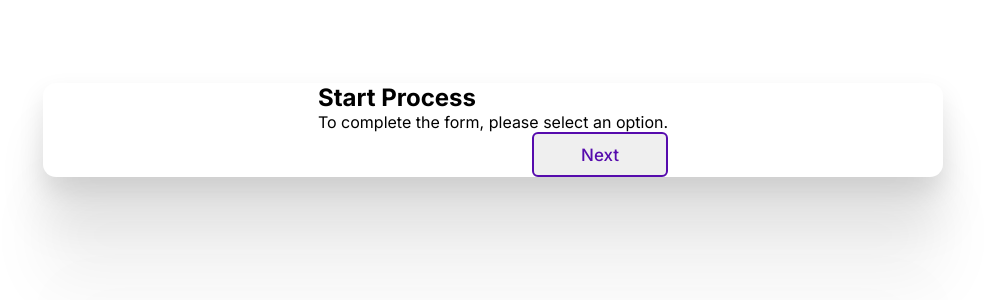
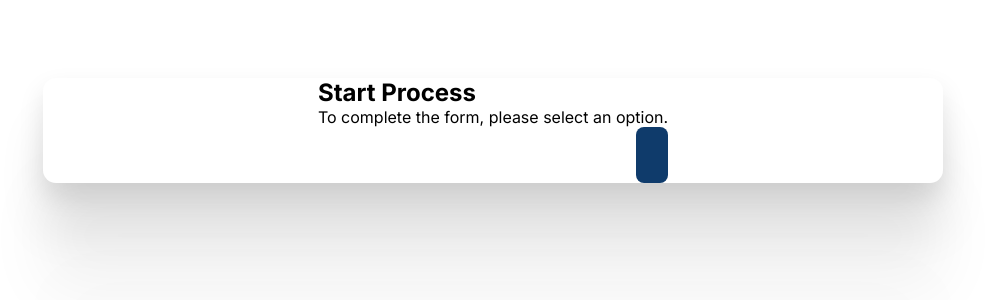
Before and after one commit to ProgrammingWithZakarya/dynamic-multi-step-form, a React (Vite) app: page / in a window 1280 px wide. Shown: the part 270-570 px from the top of the page, without its empty margins (147-1132 px from the left). Built offline with nearby package versions, Linux system fonts and the light colour scheme.

Commit message:
[edit]: redesgined TextField and Button components

```diff
--- a/src/components/Button.tsx
+++ b/src/components/Button.tsx
@@ -1,16 +1,33 @@
-import { MouseEvent, PropsWithChildren } from "react";
+import { MouseEvent, ReactNode } from "react";
 
 interface ButtonProps {
   className?: string;
   type?: HTMLButtonElement["type"];
   onClick?(event: MouseEvent): void;
+  icon?: ReactNode;
   isDisabled?: boolean;
+  label?: string;
+  variant?: "primary" | "secondary";
 }
 
-const Button = (props: PropsWithChildren<ButtonProps>) => {
-  const { className = "", isDisabled, ...rest } = props;
+const Button = (props: ButtonProps) => {
+  const {
+    label,
+    icon,
+    className = "",
+    variant = "primary",
+    isDisabled,
+    ...rest
+  } = props;
   return (
-    <button className={`button ${className}`} disabled={isDisabled} {...rest} />
+    <button
+      className={`button button-${variant} ${className}`}
+      disabled={isDisabled}
+      {...rest}
+    >
+      {!!label && <span className="button__label">{label}</span>}
+      {!!icon && <span className="button__icon-wrapper">{icon}</span>}
+    </button>
   );
 };
 
--- a/src/components/form/TextField.tsx
+++ b/src/components/form/TextField.tsx
@@ -25,20 +25,18 @@ const TextField = (props: TextFieldProps) => {
 
   return (
     <div className={`input-container ${className}`}>
-      <label className="label">{label}</label>
+      <label className="input-container__label">{label}</label>
       <input
         placeholder={placeholder}
-        className="input"
+        className="input-container__input"
         required={isRequired}
         onChange={onChange}
         name={name}
         defaultValue={defaultValue}
       />
-      <div>
-        {!!errorMessage && (
-          <span className="error-message">{errorMessage}</span>
-        )}
-      </div>
+      {!!errorMessage && (
+        <span className="input-container__error-message">{errorMessage}</span>
+      )}
     </div>
   );
 };
--- a/src/components/form/form.css
+++ b/src/components/form/form.css
@@ -1,55 +1,47 @@
 :root {
-  --primary-color: #560bad;
+  --primary-color: #0f3b6b;
+  --secondary-color: #e5e7eb;
 }
 
 /* ---------------------- BUTTON ---------------------- */
 
 .button {
   font-family: inherit;
-  display: inline-block;
-  width: 8em;
-  height: 2.6em;
-  line-height: 2.5em;
-  position: relative;
-  cursor: pointer;
-  overflow: hidden;
-  border: 2px solid var(--primary-color);
-  transition: color 0.5s;
-  z-index: 1;
-  font-size: 17px;
-  border-radius: 6px;
-  font-weight: 500;
-  color: var(--primary-color);
+  display: flex;
+  width: 100%;
+  justify-content: space-between;
+  align-items: center;
+  gap: 1rem;
+  border-radius: 0.5rem;
+  padding: 1rem;
+  height: 56px;
 }
 
-.button:before {
-  content: "";
-  position: absolute;
-  z-index: -1;
-  background: var(--primary-color);
-  height: 150px;
-  width: 200px;
-  border-radius: 50%;
+.button__icon-wrapper {
+  --icno-size: 24px;
+  font-size: var(--icno-size);
+  width: var(--icno-size);
+  height: var(--icno-size);
 }
 
-.button:hover {
-  color: #fff;
+.button.button-primary {
+  background-color: var(--primary-color);
 }
 
-.button:before {
-  top: 100%;
-  left: 100%;
-  transition: all 0.7s;
+.button.button-primary > * {
+  --content-color: white;
+  color: var(--content-color);
+  fill: var(--content-color);
 }
 
-.button:hover:before {
-  top: -30px;
-  left: -30px;
+.button.button-secondary {
+  background-color: var(--secondary-color);
 }
 
-.button:active:before {
-  background: #3a0ca3;
-  transition: background 0s;
+.button.button-secondary > * {
+  --content-color: #505051;
+  color: var(--content-color);
+  fill: var(--content-color);
 }
 
 /* ---------------------- CHECKBOX ---------------------- */
@@ -181,38 +173,72 @@
 
 /* ---------------------- TEXT_FIELD ---------------------- */
 
-.input-container .input {
-  width: 100%;
-  height: 44px;
-  background-color: #05060f0a;
-  border-radius: 0.5rem;
-  padding: 0 1rem;
-  border: 2px solid transparent;
-  font-size: 1rem;
-  transition: border-color 0.3s cubic-bezier(0.25, 0.01, 0.25, 1) 0s,
-    color 0.3s cubic-bezier(0.25, 0.01, 0.25, 1) 0s,
-    background 0.2s cubic-bezier(0.25, 0.01, 0.25, 1) 0s;
+.input-container {
+  display: grid;
+  margin-bottom: 1rem;
+  grid-template-columns: repeat(1, minmax(0, 1fr));
+  gap: 0.5rem;
 }
 
-.input-container .label {
+.input-container__label {
   display: block;
-  margin-bottom: 0.3rem;
-  font-size: 0.9rem;
-  font-weight: bold;
-  color: #05060f99;
-  transition: color 0.3s cubic-bezier(0.25, 0.01, 0.25, 1) 0s;
+  width: 100%;
+  font-size: 0.875rem;
+  line-height: 1.25rem;
+  font-weight: 500;
+  line-height: 1;
+  text-align: start;
+  color: #0b0b0b;
 }
 
-.input-container .input:hover,
-.input-container .input:focus,
-.input-container:hover .input {
-  outline: none;
-  border-color: #05060f;
+.input-container__input {
+  display: flex;
+  padding: 0.5rem 0.75rem;
+  border-radius: 0.375rem;
+  border-width: 1px;
+  width: 100%;
+  height: 2.5rem;
+  font-size: 0.875rem;
+  line-height: 1.25rem;
 }
 
-.input-container .input-container:hover .label,
-.input:focus {
-  color: #05060fc2;
+.input-container__input:focus-visible {
+  outline: 2px solid rgba(59, 130, 246, 0.5);
+  outline-offset: 2px;
+}
+
+.input-container__input:disabled {
+  opacity: 0.5;
+  cursor: not-allowed;
+}
+
+::file-selector-button {
+  border-width: 0;
+  background-color: transparent;
+  font-size: 0.875rem;
+  line-height: 1.25rem;
+  font-weight: 400;
+}
+
+.input-container__error-message {
+  font-size: 0.875rem;
+  line-height: 1.25rem;
+  font-weight: 500;
+  color: #dc2626;
+  margin-bottom: 0.5rem;
+}
+
+@media (min-width: 640px) {
+  .input-container {
+    gap: 1rem;
+    align-items: center;
+    grid-template-columns: 1fr 3fr;
+  }
+
+  .input-container__error-message {
+    grid-column: span 2 / span 2;
+    margin-bottom: 1rem;
+  }
 }
 
 /* ---------------------- PHONE_NUMBER_FIELD ---------------------- */
--- a/src/index.css
+++ b/src/index.css
@@ -3,10 +3,11 @@
 *,
 ::after,
 ::before {
-  box-sizing: border-box;
   margin: 0;
   padding: 0;
   font-family: Inter;
+  box-sizing: border-box;
+  border: 0 solid #e5e7eb;
 }
 
 #root {
```
